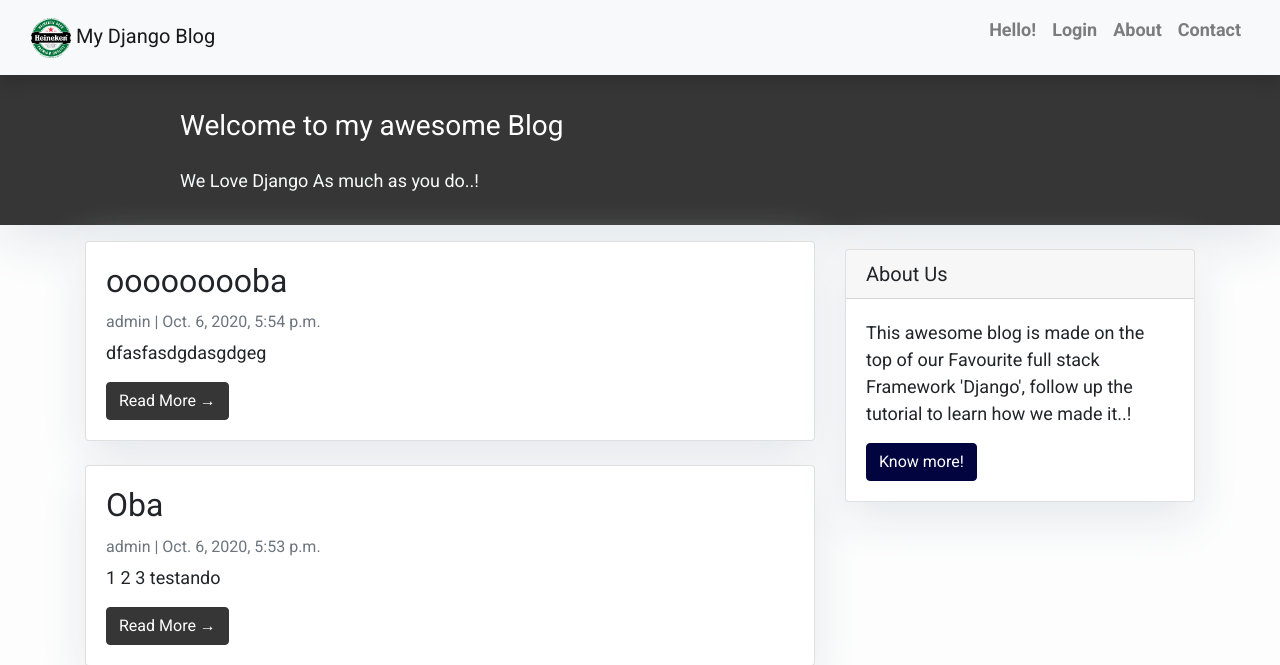
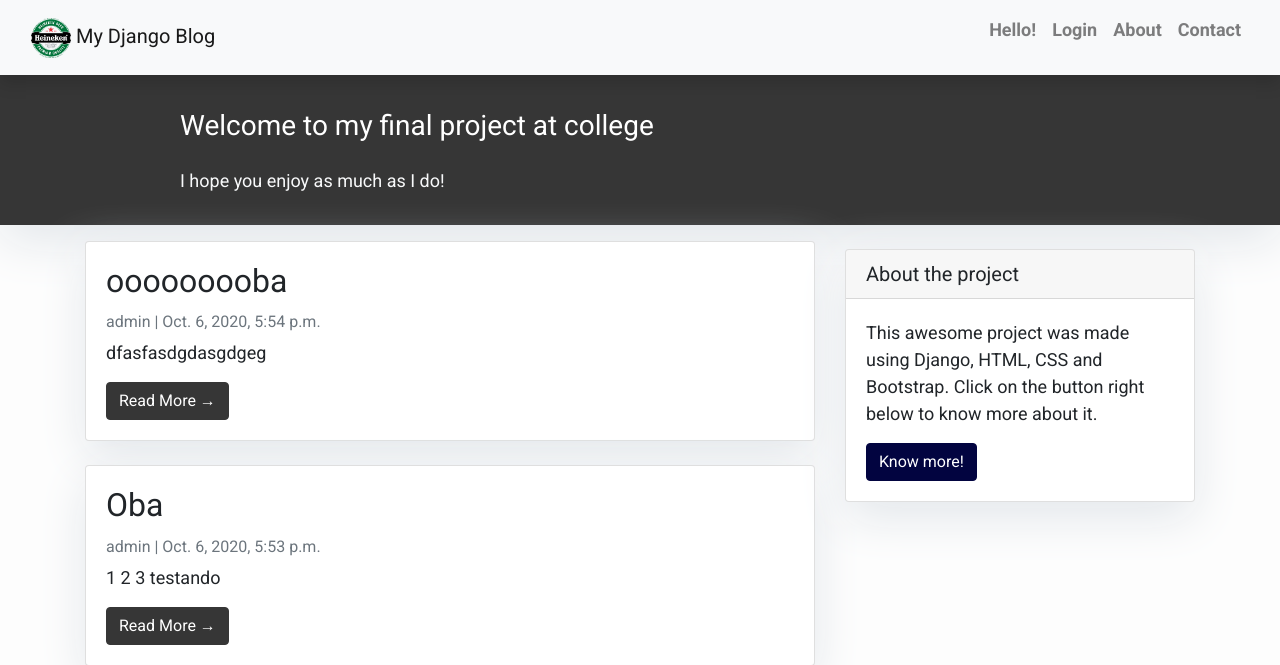
Before and after one commit to yagogomes792/blog_project, a Django app: page / in a window 1280 px wide. Shown: the top 665 px of the page. Run offline with Django 3.2, Linux system fonts and the light colour scheme; data comes from the database, SQL or seed files in the repository; both versions use the stored data as it was after the commit; some libraries are stand-ins or nearby versions.

Commit message:
Realizado alteracoes em alguns textos

```diff
--- a/templates/index.html
+++ b/templates/index.html
@@ -23,9 +23,8 @@
         <div class="row">
             <div class=" col-md-8 col-md-10 mx-auto">
                 <div class="site-heading">
-                    <h3 class=" site-heading my-4 mt-3 text-white"> Welcome to my awesome Blog </h3>
-                    <p class="text-light">We Love Django As much as you do..! &nbsp
-                    </p>
+                    <h3 class=" site-heading my-4 mt-3 text-white"> Welcome to my final project at college</h3>
+                    <p class="text-light">I hope you enjoy as much as I do!</p>
                 </div>
             </div>
         </div>
@@ -51,13 +50,16 @@
 </div>
 {% if is_paginated %}
   <nav aria-label="Page navigation conatiner"></nav>
-  <ul class="pagination justify-content-center">
+  <ul class="pagination pg-dark justify-content-center">
     {% if page_obj.has_previous %}
-    <li><a href="?page={{ page_obj.previous_page_number }}" class="page-link" id="page-link">&laquo; PREV </a></li>
+    <li>
+        <a href="?page={{ page_obj.previous_page_number }}" class="page-link" id="page-link">&laquo; PREV </a>
+    </li>
     {% endif %}
     {% if page_obj.has_next %}
-    <li><a href="?page={{ page_obj.next_page_number }}" class="page-link" id="page-link"> NEXT &raquo;</a></li>
-
+    <li>
+        <a href="?page={{ page_obj.next_page_number }}" class="page-link" id="page-link"> NEXT &raquo;</a>
+    </li>
     {% endif %}
   </ul>
   </nav>
--- a/templates/registration/login.html
+++ b/templates/registration/login.html
@@ -16,10 +16,10 @@
             {{ form.as_p }}
         </div>
         <div class="forgot">
-            <a href="{% url 'password_reset' %}">Forgot? Reset password</a>
+            <a href="{% url 'password_reset' %}">Forgot your password? Click here</a>
         </div>
         <div class="newUser">
-            <a href="{% url 'register' %}">New? Register</a>
+            <a href="{% url 'register' %}">Are you new? Register here</a>
         </div>
         <button type="submit" class="btn btn-primary" value="Login">Login</button>
     </form>
--- a/templates/sidebar.html
+++ b/templates/sidebar.html
@@ -10,9 +10,9 @@
 <!-- Sidebar Widgets Column -->
 <div class="col-md-4 float-right ">
 <div class="card my-4">
-        <h5 class="card-header">About Us</h5>
+        <h5 class="card-header">About the project</h5>
     <div class="card-body">
-        <p class="card-text"> This awesome blog is made on the top of our Favourite full stack Framework 'Django', follow up the tutorial to learn how we made it..!</p>
+        <p class="card-text"> This awesome project was made using Django, HTML, CSS and Bootstrap. Click on the button right below to know more about it. </p>
         <a href="{% url 'about_page' %}"
         class="btn btn-danger" style="background-color: #020440; border-color: #020440;">Know more!</a>
     </div>
```
Also changed, not shown: db.sqlite3, media/static/img/IMG_20200903_162753.jpg (added).
